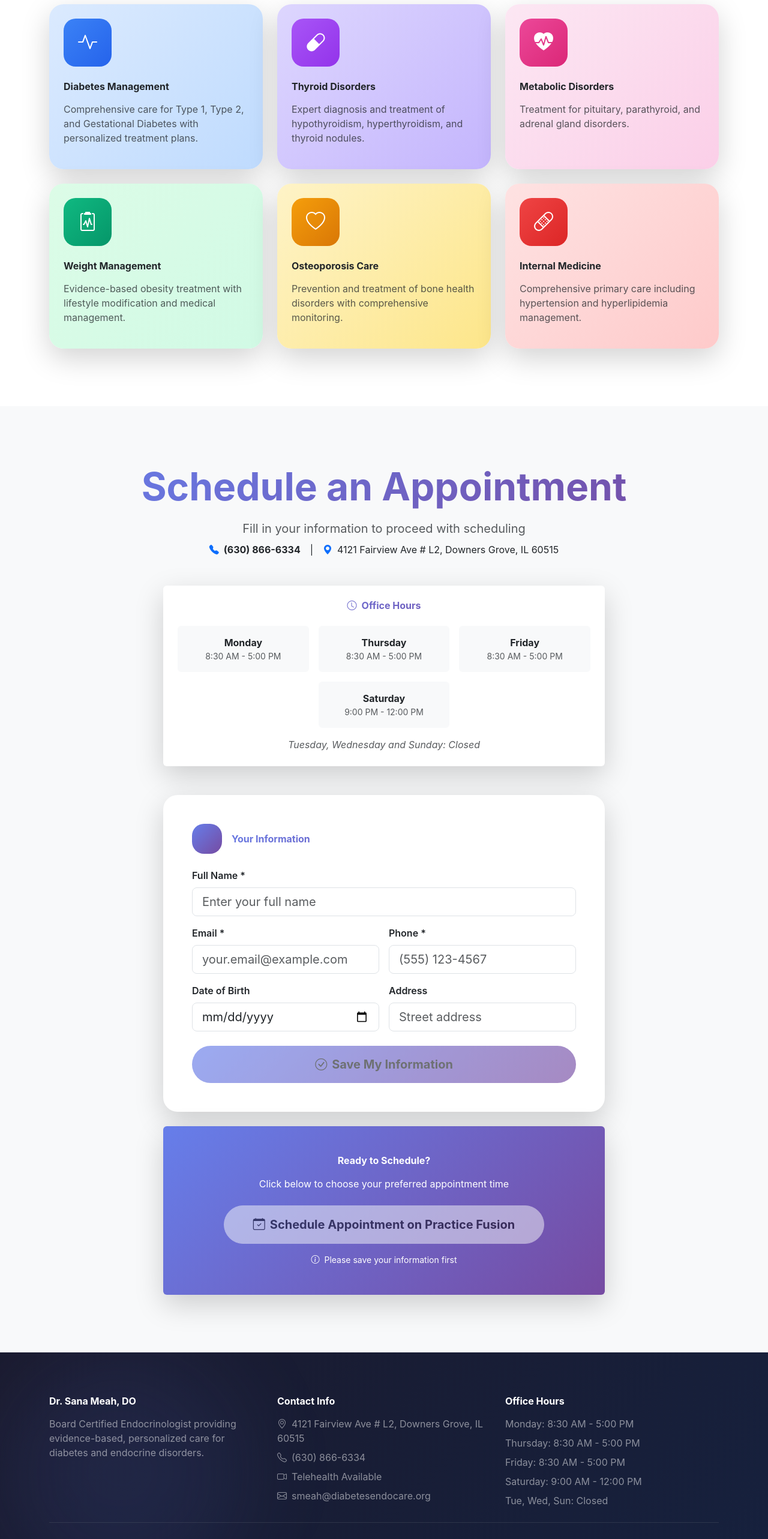
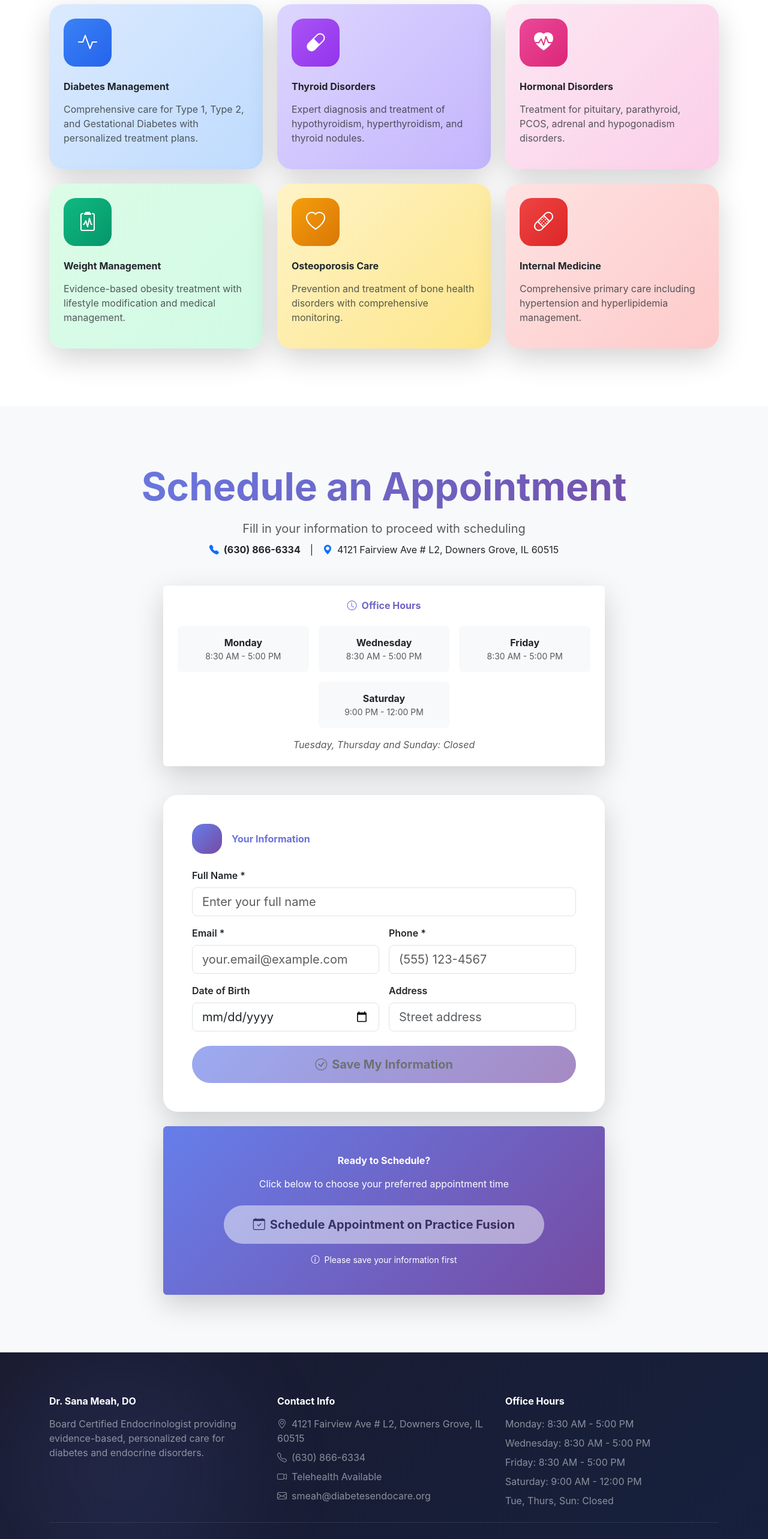
Before and after one commit to ali-2003/DEcare, a Next.js app: page / in a window 1280 px wide. Shown: the part 2100-4665 px from the top of the page at 60% size. Built offline with nearby package versions, Linux system fonts and the light colour scheme.

Commit message:
New pateint changes 5

```diff
--- a/app/components/Appointment.tsx
+++ b/app/components/Appointment.tsx
@@ -95,7 +95,7 @@ export default function Appointment() {
                   </div>
                   <div className="col-6 col-md-4">
                     <div className="p-3 bg-light rounded">
-                      <strong>Thursday</strong>
+                      <strong>Wednesday</strong>
                       <p className="mb-0 text-muted small">8:30 AM - 5:00 PM</p>
                     </div>
                   </div>
@@ -112,7 +112,7 @@ export default function Appointment() {
                     </div>
                   </div>
                   <div className="col-12">
-                    <p className="text-muted mb-0"><em>Tuesday, Wednesday and Sunday: Closed</em></p>
+                    <p className="text-muted mb-0"><em>Tuesday, Thursday and Sunday: Closed</em></p>
                   </div>
                 </div>
               </div>
--- a/app/components/Footer.tsx
+++ b/app/components/Footer.tsx
@@ -27,10 +27,10 @@ export default function Footer() {
           <div className="col-lg-4">
             <h5 className="fw-bold mb-3">Office Hours</h5>
             <p className="text-white-50 mb-2">Monday: 8:30 AM - 5:00 PM</p>
-            <p className="text-white-50 mb-2">Thursday: 8:30 AM - 5:00 PM</p>
+            <p className="text-white-50 mb-2">Wednesday: 8:30 AM - 5:00 PM</p>
             <p className="text-white-50 mb-2">Friday: 8:30 AM - 5:00 PM</p>
             <p className="text-white-50 mb-2">Saturday: 9:00 AM - 12:00 PM</p>
-            <p className="text-white-50">Tue, Wed, Sun: Closed</p>
+            <p className="text-white-50">Tue, Thurs, Sun: Closed</p>
           </div>
         </div>
         <hr className="border-secondary my-4" />
--- a/app/components/Services.tsx
+++ b/app/components/Services.tsx
@@ -23,8 +23,8 @@ const services: Service[] = [
   },
   {
     id: 3,
-    title: 'Metabolic Disorders',
-    description: 'Treatment for pituitary, parathyroid, and adrenal gland disorders.',
+    title: 'Hormonal Disorders',
+    description: 'Treatment for pituitary, parathyroid, PCOS, adrenal and hypogonadism disorders.',
     icon: 'bi-heart-pulse-fill',
     gradient: 'linear-gradient(135deg, #fce7f3, #fbcfe8)',
     iconGradient: 'linear-gradient(135deg, #ec4899, #db2777)',
```
